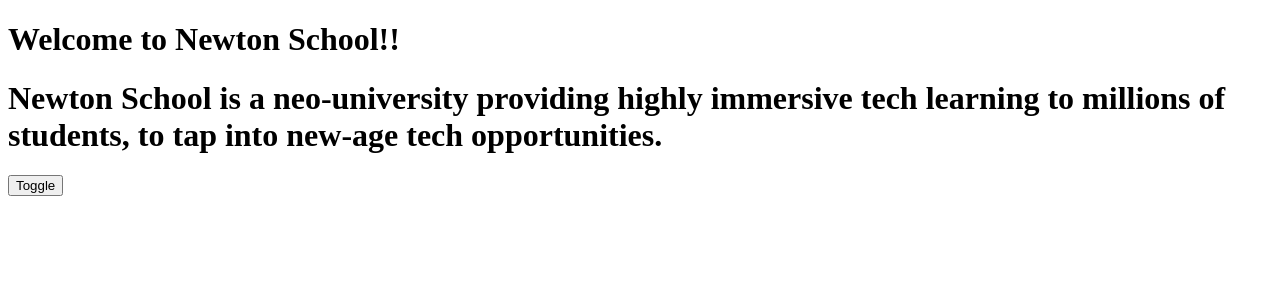
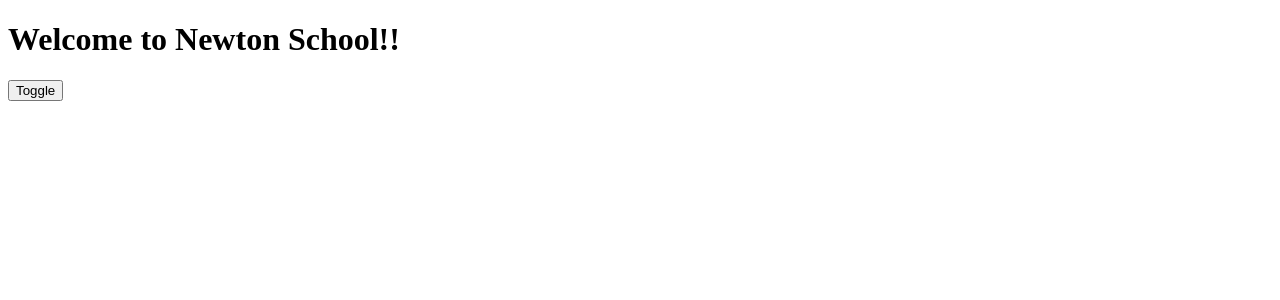
Before and after one commit to Hyfa-Hassan/Toggle-Welcome-And-About---Rendering-Lists-Conditional-content-Outputting-Dyn---hwr1w7hkj1mo, a React app: page / in a window 1280 px wide. Shown: the top 300 px of the page. Built offline with nearby package versions, Linux system fonts and the light colour scheme.

Commit message:
Update App.js

```diff
--- a/src/components/App.js
+++ b/src/components/App.js
@@ -1,23 +1,26 @@
-import React, {useState} from "react";
+import React, { useState } from "react";
 import "../styles/App.css";
-
 const App = () => {
-  const [status,setStatus] = useState("welcome-div");
+  const [state, setState] = useState(true);
+  const handleToggle = () => {
+    if (state === true) {
+    setState(false);
+    } else {
+    setState(true);
+    }
+  };
   return (
-    <div id="main">
-      <div id="welcome-div">
-        <h1>Welcome to Newton School!!</h1>
-      </div>
-      <div id="about-div">
-        <h1>
-          Newton School is a neo-university providing highly immersive tech
-          learning to millions of students, to tap into new-age tech
-          opportunities.
-        </h1>
-      </div>
-      <button id="toggle" onclick={()=>setStatus(status?"about-div":"welcome-div")}>Toggle</button>
-    </div>
+  <div id="main">{state === true ? (<div id="welcome-div">{<h1>Welcome to Newton School!!</h1>}</div>) : (<div id="about-div">
+   {
+    <h1>
+    Newton School is a neo-university providing highly immersive tech learning to millions of students, to tap into new-age tech opportunities.
+    </h1>
+  }
+  </div>
+  )}
+  <button id="toggle" onClick={handleToggle}>Toggle</button>
+  </div>
   );
 };
 
-export default App;
+ export default App;
```
